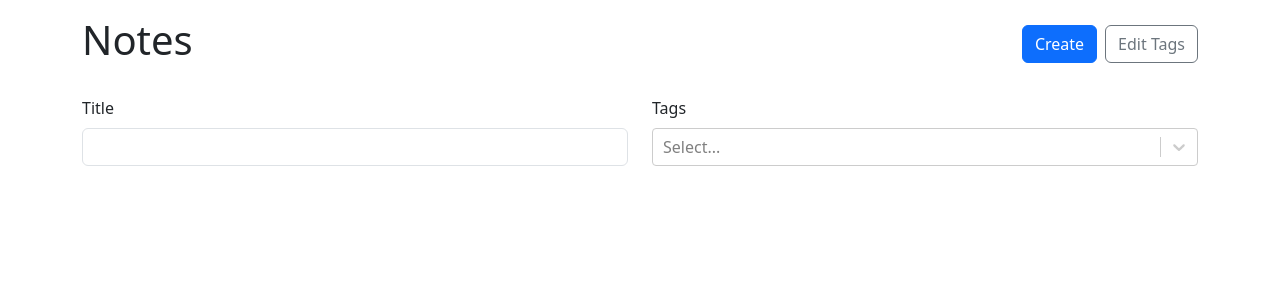
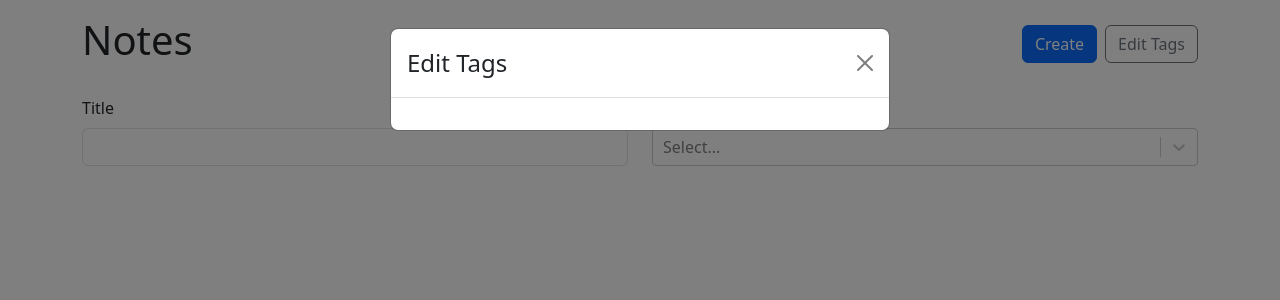
Before and after one commit to Harsh7258/MarkDow-n-ote, a React (Vite) app: page / in a window 1280 px wide. Both pictures are taken after a click on the button "Edit Tags". Shown: the top 300 px of the page. Built offline with nearby package versions, Linux system fonts and the light colour scheme.

Commit message:
react-bootstrap --> modal

```diff
--- a/src/App.tsx
+++ b/src/App.tsx
@@ -82,6 +82,24 @@ function App() {
     setTags(prev => [...prev, tag])
   }
 
+  function updateTag(id: string, label: string){
+    setTags(prevTags => {
+      return prevTags.map(tag => {
+        if(tag.id === id){
+          return {...tag, label}
+        } else {
+          return tag
+        }
+      })
+    })
+  }
+
+  function deleteTag(id: string){
+    setTags(prevTags => {
+      return prevTags.filter(tags => tags.id !== id)
+    });
+  }
+
   return (
     <>
      <Container className='my-3'>
@@ -90,7 +108,9 @@ function App() {
         element={
         <NoteList
         notes={noteWithTags}
-        availableTags={tags}/>
+        availableTags={tags}
+        onUpdateTag={updateTag}
+        onDeleteTag={deleteTag}/>
         } />
         <Route
         path='/new'
--- a/src/NoteList.tsx
+++ b/src/NoteList.tsx
@@ -1,5 +1,5 @@
 import { useState, useMemo } from "react";
-import { Button, Form, Col, Row, Stack, Card, Badge } from "react-bootstrap";
+import { Button, Form, Col, Row, Stack, Card, Badge, Modal } from "react-bootstrap";
 import {  Link } from "react-router-dom";
 import ReactSelect from "react-select";
 import { Tag } from "./App";
@@ -9,6 +9,8 @@ import styles from "./NodeList.module.css";
 type NoteListProps = {
     availableTags: Tag[]
     notes: SimplifiedNote[]
+    onDeleteTag: (id: string) => void
+    onUpdateTag: (id: string, label: string) => void
 }
 
 type SimplifiedNote = {
@@ -17,9 +19,18 @@ type SimplifiedNote = {
     title: string
 }
 
-export function NoteList({ availableTags, notes }: NoteListProps){
+type EditTagsModalProps = {
+    availableTags: Tag[]
+    show: boolean
+    handleClose: () => void
+    onDeleteTag: (id: string) => void
+    onUpdateTag: (id: string, label: string) => void
+}
+
+export function NoteList({ availableTags, notes, onDeleteTag, onUpdateTag }: NoteListProps){
     const [selectedTags, setSelectedTags] = useState<Tag[]>([]);
     const [title, setTitle] = useState("");
+    const [editTagsModalIsOpen, setEditTagsModalIsOpen] = useState(false);
 
     const filteredNotes = useMemo(() => {
         return notes.filter(note => {
@@ -41,7 +52,9 @@ export function NoteList({ availableTags, notes }: NoteListProps){
                         Create
                     </Button>
                 </Link>
-                <Button variant="outline-secondary">Edit Tags</Button>
+                <Button
+                onClick={() => setEditTagsModalIsOpen(true)}
+                variant="outline-secondary">Edit Tags</Button>
             </Stack>
         </Col>
     </Row>
@@ -85,6 +98,12 @@ export function NoteList({ availableTags, notes }: NoteListProps){
             </Col>
         ))}
     </Row>
+    <EditTagsModal
+    show={editTagsModalIsOpen}
+    handleClose={() => setEditTagsModalIsOpen(false)}
+    availableTags={availableTags}
+    onUpdateTag={onUpdateTag}
+    onDeleteTag={onDeleteTag} />
     </>
 }
 
@@ -107,3 +126,29 @@ function NoteCard({ id, title, tags }: SimplifiedNote){
         </Card.Body>
     </Card>
 }
+
+const EditTagsModal = ({ availableTags, show, handleClose, onDeleteTag, onUpdateTag }: EditTagsModalProps) => {
+    return <Modal show={show} onHide={handleClose}>
+        <Modal.Header closeButton>
+            <Modal.Title> Edit Tags </Modal.Title>
+        </Modal.Header>
+        <Modal.Body>
+            <Form>
+                <Stack gap={2}>
+                    {availableTags.map(tag => (
+                        <Row key={tag.id}>
+                            <Col>
+                            <Form.Control type="text" value={tag.label}
+                            onChange={e => onUpdateTag(tag.id, e.target.value)}/>
+                            </Col>
+                            <Col xs="auto">
+                                <Button variant="outline-danger"
+                                onClick={() => onDeleteTag(tag.id)}> &times; </Button>
+                            </Col>
+                        </Row>
+                    ))}
+                </Stack>
+            </Form>
+        </Modal.Body>
+    </Modal>
+}
```
